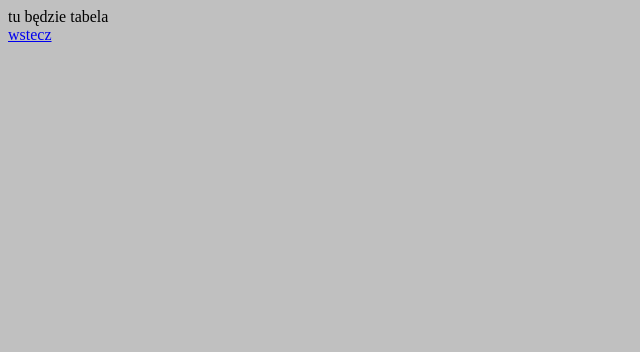
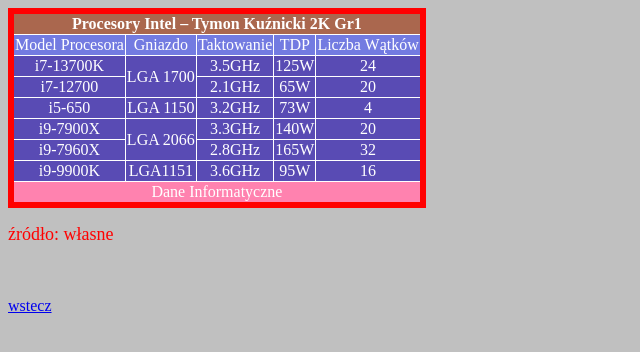
Before and after one commit to Tymonn07/zadania, a plain HTML site: page Tabela_Kuźnicki.html in a window 1280 px wide. Shown: the whole page, without its empty margins (0-640 px from the left). Drawn offline with Linux system fonts and the light colour scheme.

Commit message:
Tabela_Kuźnicki.html

```diff
--- a/Tabela_Kuźnicki.html
+++ b/Tabela_Kuźnicki.html
@@ -13,10 +13,90 @@
 
 
 		<body bgcolor="silver">
-				tu będzie tabela
-				<br>
-				<a href="index.html">wstecz</a>
 
+
+			<table style="border:6px solid red;border-collapse: collapse; color: white;">
+
+			<thead>
+
+				<tr style="border:1px solid white; border-collapse: collapse; background-color: #AA674E;">
+					<th colspan="5">Procesory Intel – Tymon Kuźnicki 2K Gr1</th>
+
+				</tr>
+
+			</thead>
+
+			<tbody>
+
+				<tr align=middle style="background-color: #737BE1;">
+					<td style="border:1px solid white;border-collapse: collapse;">Model Procesora</td>
+					<td style="border:1px solid white;border-collapse: collapse;">Gniazdo</td>
+					<td style="border:1px solid white;border-collapse: collapse;">Taktowanie</td>
+					<td style="border:1px solid white;border-collapse: collapse;">TDP</td>
+					<td style="border:1px solid white;border-collapse: collapse;">Liczba Wątków</td>
+				</tr>
+
+				<tr align=middle style="background-color: #594BB4;">
+					<td style="border:1px solid white;border-collapse: collapse;">i7-13700K</td>
+					<td rowspan="2" style="border:1px solid white;border-collapse: collapse;">LGA 1700</td>
+					<td style="border:1px solid white;border-collapse: collapse;">3.5GHz</td>
+					<td style="border:1px solid white;border-collapse: collapse;">125W</td>
+					<td style="border:1px solid white;border-collapse: collapse;">24</td>
+				</tr>
+
+				<tr align=middle style="background-color: #594BB4">
+					<td style="border:1px solid white;border-collapse: collapse;">i7-12700</td>
+					<td style="border:1px solid white;border-collapse: collapse;">2.1GHz</td>
+					<td style="border:1px solid white;border-collapse: collapse;">65W</td>
+					<td style="border:1px solid white;border-collapse: collapse;">20</td>
+				</tr>
+
+				<tr align=middle style="background-color: #594BB4">
+					<td style="border:1px solid white;border-collapse: collapse;">i5-650</td>
+					<td style="border:1px solid white;border-collapse: collapse;">LGA 1150</td>
+					<td style="border:1px solid white;border-collapse: collapse;">3.2GHz</td>
+					<td style="border:1px solid white;border-collapse: collapse;">73W</td>
+					<td style="border:1px solid white;border-collapse: collapse;">4</td>
+				</tr>
+
+				<tr align=middle style="background-color: #594BB4">
+					<td style="border:1px solid white;border-collapse: collapse;">i9-7900X</td>
+					<td rowspan="2" style="border:1px solid white;border-collapse: collapse;">LGA 2066</td>
+					<td style="border:1px solid white;border-collapse: collapse;">3.3GHz</td>
+					<td style="border:1px solid white;border-collapse: collapse;">140W</td>
+					<td style="border:1px solid white;border-collapse: collapse;">20</td>
+				</tr>
+
+				<tr align=middle style="background-color: #594BB4">
+					<td style="border:1px solid white;border-collapse: collapse;">i9-7960X</td>
+					<td style="border:1px solid white;border-collapse: collapse;">2.8GHz</td>
+					<td style="border:1px solid white;border-collapse: collapse;">165W</td>
+					<td style="border:1px solid white;border-collapse: collapse;">32</td>
+				</tr>
+
+				<tr align=middle style="background-color: #594BB4">
+					<td style="border:1px solid white;border-collapse: collapse;">i9-9900K</td>
+					<td style="border:1px solid white;border-collapse: collapse;">LGA1151</td>
+					<td style="border:1px solid white;border-collapse: collapse;">3.6GHz</td>
+					<td style="border:1px solid white;border-collapse: collapse;">95W</td>
+					<td style="border:1px solid white;border-collapse: collapse;">16</td>
+				</tr>
+
+				<tr align=middle style="background-color: #FF82AF;">
+					<td colspan="5">Dane Informatyczne</td>
+
+				</tr>
+
+			</tbody>
+
+			</table>
+
+			<p><font color=red size=4>źródło: własne</font></p>
+
+
+			<br><br>
+
+			<a href="index.html">wstecz</a>
 
 
 
```
